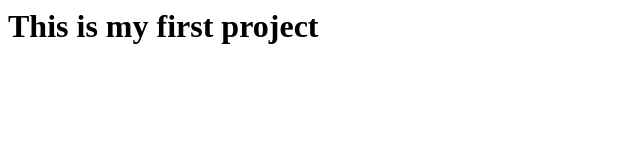
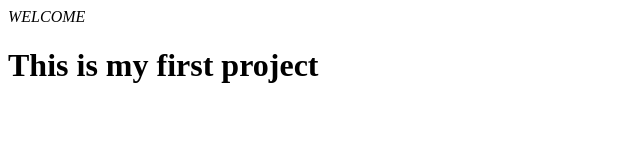
Before and after one commit to U-sharmila/freshersbatch-2022, a plain HTML site: page index.html in a window 1280 px wide. Shown: the whole page, without its empty margins (0-640 px from the left). Drawn offline with Linux system fonts and the light colour scheme.

Commit message:
added a line in both readme and index file

```diff
--- a/index.html
+++ b/index.html
@@ -3,6 +3,7 @@
 <title>Hello!!</title>
 </head>
 <body>
+<i>WELCOME</i>
 <h1><b>This is my first project</b></h1>
 </body>
 </html>
```
Also changed, not shown: README.txt.
